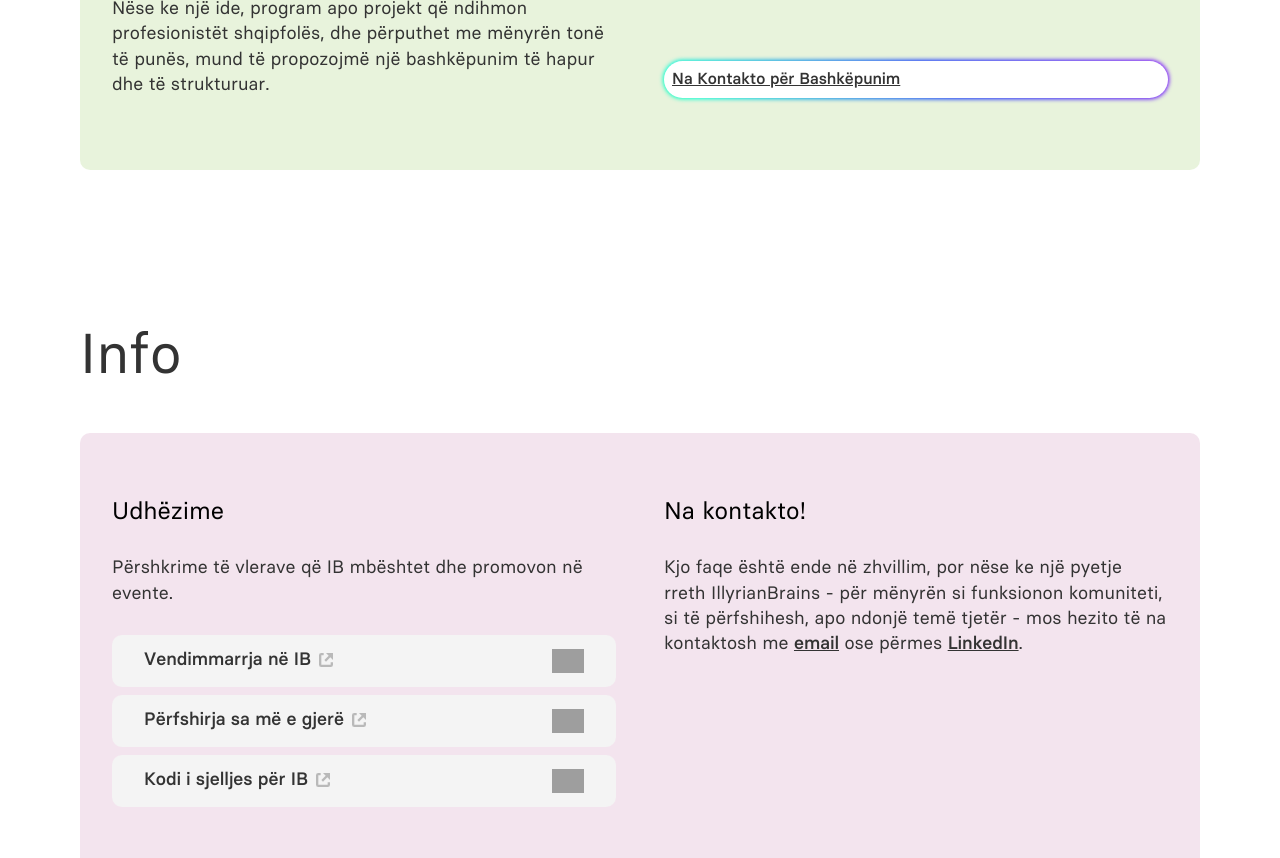
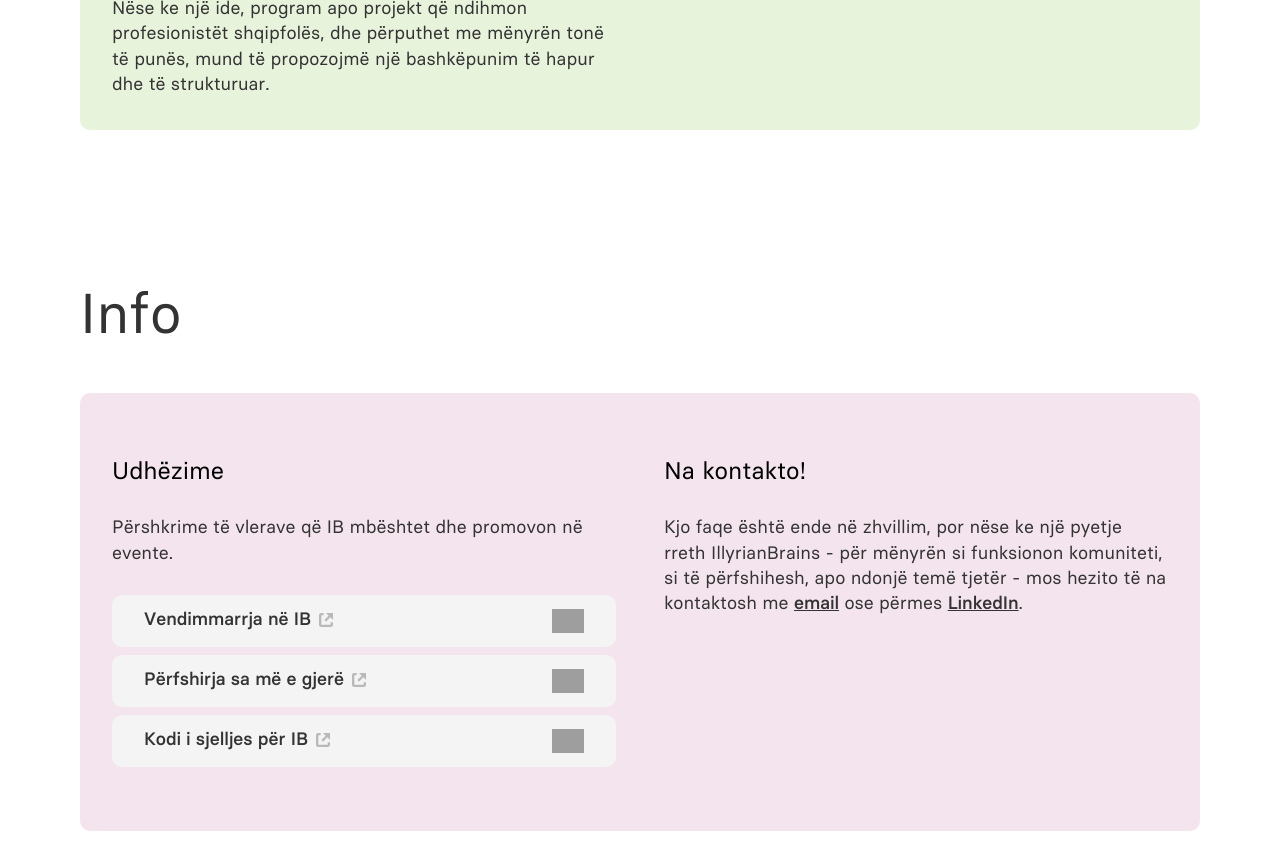
Before and after one commit to IllyrianBrains/illyrianbrains.com, an Eleventy site: page src/rrethnesh/index.njk in a window 1280 px wide. Shown: the part 3573-4431 px from the top of the page. Built offline with nearby package versions, Linux system fonts and the light colour scheme; Eleventy itself is replaced by a stand-in of ours; files that its build step writes are made by us from their sources; grey boxes are pictures that could not be loaded; files whose address does not match are found by name; what markdown-it-attrs, markdown-it-implicit-figures, node-fetch, undefsafe would draw is missing.

Commit message:
Data content

```diff
--- a/src/index.njk
+++ b/src/index.njk
@@ -8,7 +8,8 @@ css:
 - posts.css
 ---
 
-{% set bgColors = ['rgba(250, 184, 163, 0.29)', 'rgba(246, 253, 202, 0.29)', 'rgba(204, 217, 255, 0.29)', 'rgba(253, 207, 255, 0.29)'] %}
+{% set bgColors = ['rgba(244, 224, 124, 0.49)', 'rgba(193, 225, 220, 0.49)', 'rgba(246, 214, 173, 0.49)', 'rgba(208, 231, 183, 0.49)', 'rgba(231, 200, 221, 0.49)'] %}
+
 <section class="history">
   <header>
     <h1>
--- a/src/rrethnesh/index.njk
+++ b/src/rrethnesh/index.njk
@@ -7,6 +7,7 @@ css:
 ---
 
 {% set bgColors = ['rgba(244, 224, 124, 0.49)', 'rgba(193, 225, 220, 0.49)', 'rgba(246, 214, 173, 0.49)', 'rgba(208, 231, 183, 0.49)', 'rgba(231, 200, 221, 0.49)'] %}
+
 <section class="history">
   <header>
     <h1>
@@ -130,12 +131,9 @@ css:
   <h1>
     <span>Vendimmarrja</span></h1>
 </header>
-
 <div class="program-section" style="background-color: {{ bgColors[2] }}; padding: 2rem 2rem; border-radius: 10px; margin-bottom: 3rem;">
   <div class="col">
-
     <div style="flex: 1 1 45%;">
-
       <h2>Rolet</h2>
       <p>
           Vendimmarrja në IllyrianBrains bazohet në parime të autonomisë, përfaqësimit dhe kontributit vullnetar.
@@ -158,7 +156,6 @@ css:
           <br><br>
       </p>
       <h2>Koha </h2>
-
       <p>
         Rrjeti organizohet në mënyrë vullnetare, që e bën shpeshherë pranimin dhe
         aplikimin propozimeve të ngadaltë.
@@ -167,7 +164,6 @@ css:
         Gjithësesi, propozimet ruhen në forum,
         dhe nëse ka kapacitet nga komuniteti ato aplikohen.
         </p>
-
     </div>
   </div>
 </div>
@@ -210,13 +206,6 @@ css:
           Nëse ndihesh i frymëzuar nga çka po ndërtojmë – shkruajmë, takohemi, dhe nisim diçka së bashku.
         </p>
     </div>
-    <div class="center shimmer" style="margin-top: 4rem;">
-  <a href="mailto:illyrianbrains@gmail.com"
-     class="button primary">
-    Na Kontakto për Bashkëpunim
-  </a>
-</div>
-
   </div>
 </div>
 </section>
```
